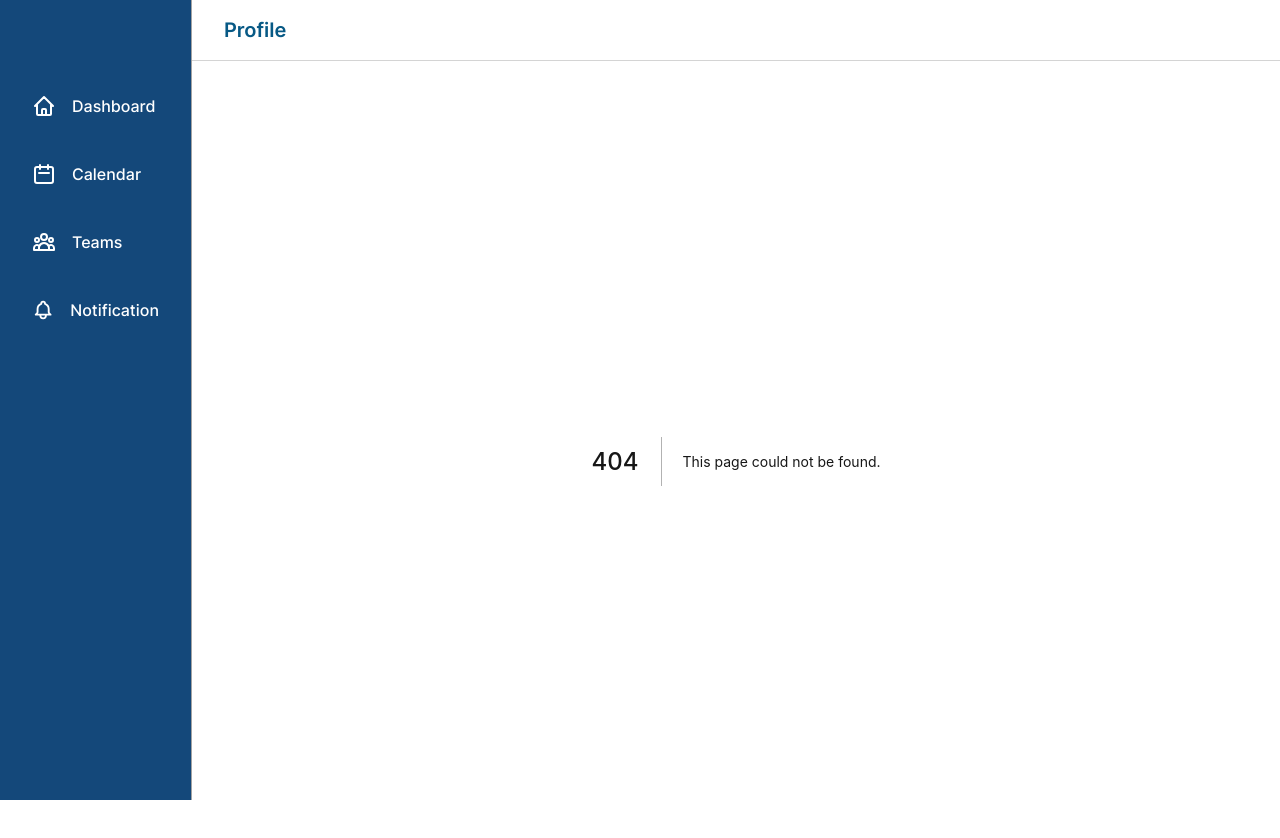
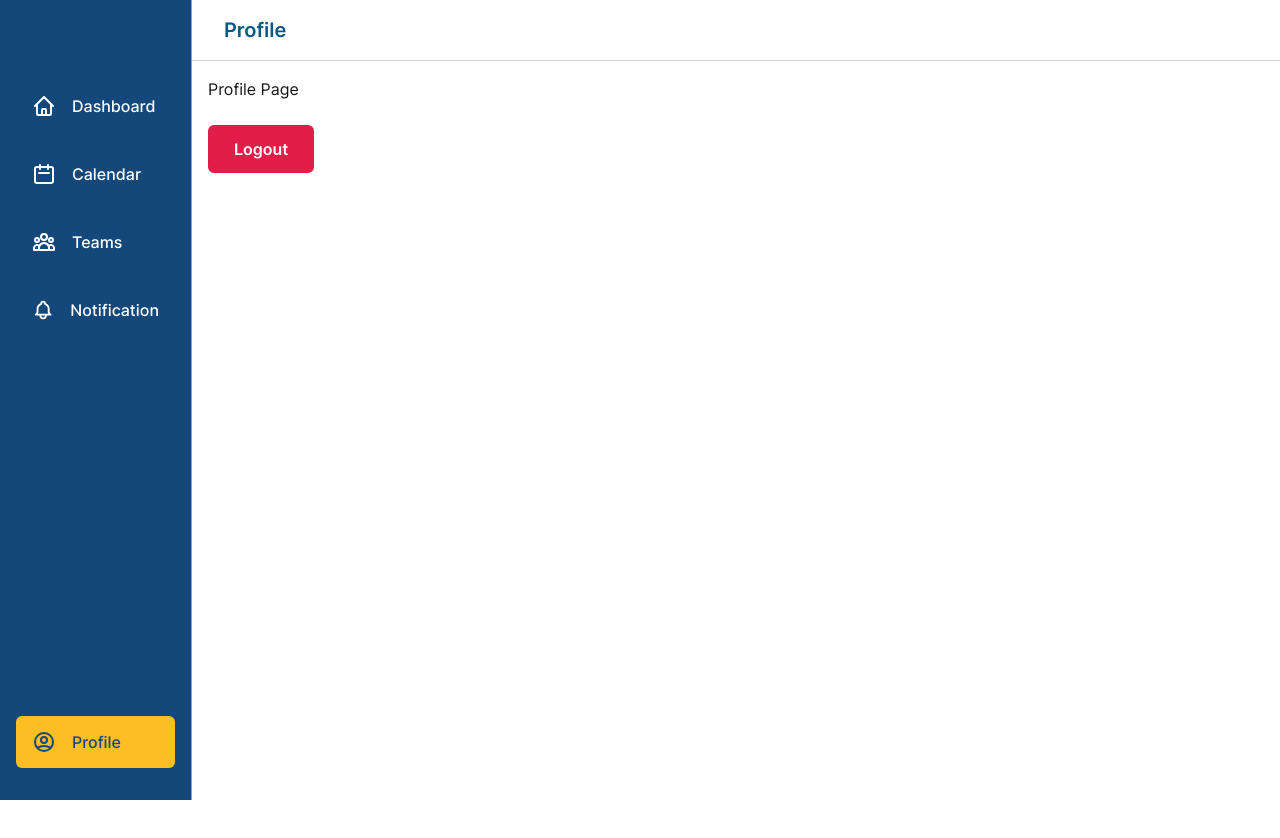
Before and after one commit to beeonepens/sipr-frontend, a Next.js app in the folder apps/user-web/: page /profile in a window 1280 px wide. Before the commit this address had no page. Shown: the top 838 px of the page. After the commit the page ends 800 px from the top, so only its background shows below. Built offline with nearby package versions, Linux system fonts and the light colour scheme.

Commit message:
feat(user): create dummy logout button

```diff
--- /dev/null
+++ b/apps/user-web/components/atoms/Button/DangerButton.tsx
@@ -0,0 +1,43 @@
+import React from 'react';
+import clsx from 'clsx';
+
+interface Props {
+  children: string;
+  type?: 'button' | 'reset' | 'submit';
+  variant?: 'solid' | 'outline';
+  fullWidth?: boolean;
+  rounded?: 'sm' | 'md' | 'lg' | 'xl' | 'none';
+  onClick?: () => void;
+}
+
+export default function DangerButton({
+  children = 'Button',
+  type = 'button',
+  variant = 'solid',
+  fullWidth,
+  rounded = 'md',
+  onClick,
+}: Props) {
+  return (
+    <button
+      onClick={onClick}
+      // eslint-disable-next-line react/button-has-type
+      type={type}
+      className={clsx(
+        'rounded-md border-2 py-2.5 px-6 font-semibold transition duration-100 ease-in',
+        variant === 'solid' &&
+          'border-red-600 bg-red-600 text-white hover:border-red-700 hover:bg-red-700',
+        variant === 'outline' &&
+          'border-red-600 bg-transparent text-red-600 hover:border-red-700 hover:bg-black hover:bg-opacity-10 hover:text-red-700',
+        fullWidth && 'w-full',
+        rounded === 'none' && 'rounded-none',
+        rounded === 'sm' && 'rounded-sm',
+        rounded === 'md' && 'rounded-md',
+        rounded === 'lg' && 'rounded-lg',
+        rounded === 'xl' && 'rounded-xl'
+      )}
+    >
+      {children}
+    </button>
+  );
+}
--- /dev/null
+++ b/apps/user-web/components/atoms/Icon/UserCircleIIcon.tsx
@@ -0,0 +1,24 @@
+import React from 'react';
+
+interface Props {
+  className?: string;
+}
+
+export default function UserCircleIcon({ className = 'h-6 w-6' }: Props) {
+  return (
+    <svg
+      xmlns="http://www.w3.org/2000/svg"
+      className={className}
+      fill="none"
+      viewBox="0 0 24 24"
+      stroke="currentColor"
+      strokeWidth={2}
+    >
+      <path
+        strokeLinecap="round"
+        strokeLinejoin="round"
+        d="M5.121 17.804A13.937 13.937 0 0112 16c2.5 0 4.847.655 6.879 1.804M15 10a3 3 0 11-6 0 3 3 0 016 0zm6 2a9 9 0 11-18 0 9 9 0 0118 0z"
+      />
+    </svg>
+  );
+}
--- a/apps/user-web/components/organisms/Sidebar.tsx
+++ b/apps/user-web/components/organisms/Sidebar.tsx
@@ -6,6 +6,7 @@ import CalendarIcon from '@components/atoms/Icon/CalendarIcon';
 import HomeIcon from '@components/atoms/Icon/HomeIcon';
 import UserGroupIcon from '@components/atoms/Icon/UserGroupIcon';
 import SidebarMenu from '@components/molecules/Sidebar/SidebarMenu';
+import UserCircleIcon from '@components/atoms/Icon/UserCircleIIcon';
 
 const SideMenu = [
   {
@@ -46,6 +47,12 @@ export default function Sidebar() {
           <SidebarMenu menu={menu} pathname={pathname} key={menu.slug} />
         ))}
       </div>
+
+      <SidebarMenu
+        menu={{ slug: '/profile', label: 'Profile', icon: <UserCircleIcon /> }}
+        pathname={pathname}
+        key="/profile"
+      />
     </aside>
   );
 }
--- a/apps/user-web/pages/calendar.tsx
+++ b/apps/user-web/pages/calendar.tsx
@@ -1,6 +1,4 @@
 import React from 'react';
-// import Sidebar from '@components/organisms/Sidebar';
-// import Header from '@components/organisms/Header';
 
 export default function Calendar() {
   return (
--- a/apps/user-web/pages/dashboard.tsx
+++ b/apps/user-web/pages/dashboard.tsx
@@ -1,6 +1,4 @@
 import React from 'react';
-// import Sidebar from '@components/organisms/Sidebar';
-// import Header from '@components/organisms/Header';
 
 export default function Dashboard() {
   return (
--- /dev/null
+++ b/apps/user-web/pages/profile.tsx
@@ -0,0 +1,15 @@
+import DangerButton from '@components/atoms/Button/DangerButton';
+import LinkTo from '@components/atoms/LinkTo';
+import React from 'react';
+
+export default function Profile() {
+  return (
+    <article className="p-4">
+      <h2 className="mb-6">Profile Page</h2>
+
+      <LinkTo to="/">
+        <DangerButton>Logout</DangerButton>
+      </LinkTo>
+    </article>
+  );
+}
```
